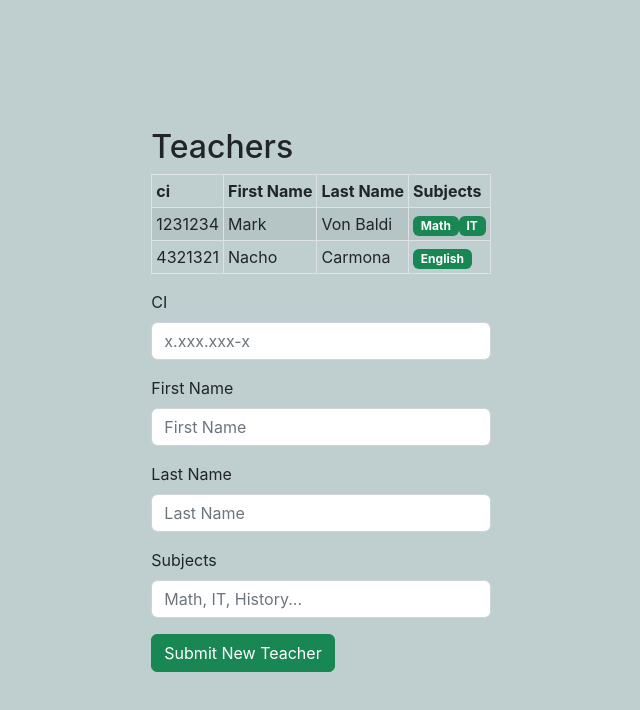
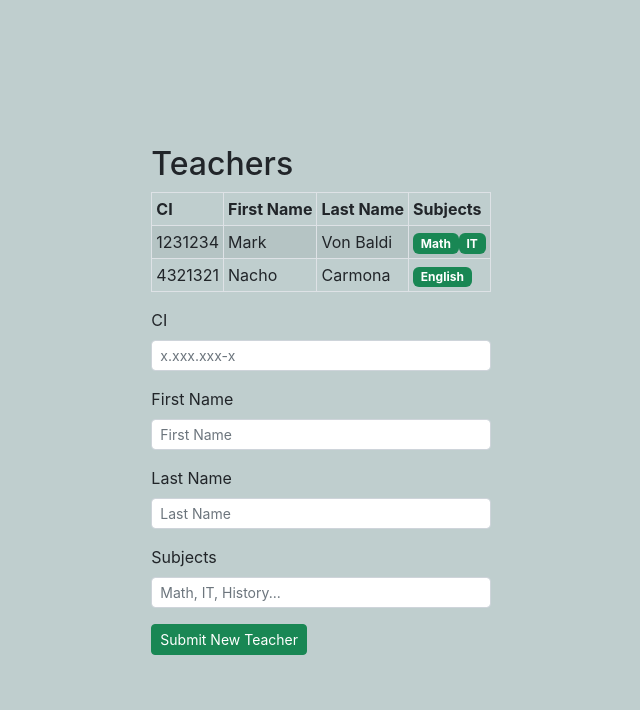
Before and after one commit to marcobaldi97/PISG4Prototype, a React (Create React App) app in the folder pis_prototype/: page / in a window 1280 px wide. Shown: the top 710 px of the page, without its empty margins (319-959 px from the left). Built offline with nearby package versions, Linux system fonts and the light colour scheme.

Commit message:
Refactor Teachers

```diff
--- /dev/null
+++ b/pis_prototype/src/components/CreateTeacher/CreateTeacher.tsx
@@ -0,0 +1,71 @@
+import React from "react";
+import { Button, Form } from "react-bootstrap";
+
+import { Subject, Teacher } from "../../types";
+
+interface CreateTeacherProps {
+	teachers: Teacher[];
+	setTeachers: (teachers: Teacher[]) => void;
+}
+
+export default function CreateTeacher(props: CreateTeacherProps) {
+	const { teachers, setTeachers } = props;
+
+	const handleSubmit = (event: any) => {
+		event.preventDefault();
+
+		const { target } = event;
+
+		const ci: string = target.ci.value;
+		const firstName: string = target.firstName.value;
+		const lastName: string = target.lastName.value;
+		const subjects: Subject[] = (target.subjects.value as string)
+			.replaceAll(" ", "")
+			.split(",")
+			.map((subject) => ({
+				name: subject,
+			}));
+
+		setTeachers([
+			...teachers,
+			{
+				ci,
+				firstName,
+				lastName,
+				subjects,
+			},
+		]);
+	};
+
+	return (
+		<Form onSubmit={handleSubmit}>
+			<Form.Group className="mb-3" controlId="ci">
+				<Form.Label>CI</Form.Label>
+				<Form.Control size="sm" type="text" placeholder="x.xxx.xxx-x" />
+			</Form.Group>
+
+			<Form.Group className="mb-3" controlId="firstName">
+				<Form.Label>First Name</Form.Label>
+				<Form.Control size="sm" type="text" placeholder="First Name" />
+			</Form.Group>
+
+			<Form.Group className="mb-3" controlId="lastName">
+				<Form.Label>Last Name</Form.Label>
+				<Form.Control size="sm" type="text" placeholder="Last Name" />
+			</Form.Group>
+
+			<Form.Group className="mb-3" controlId="subjects">
+				<Form.Label>Subjects</Form.Label>
+				<Form.Control
+					size="sm"
+					type="text"
+					placeholder="Math, IT, History..."
+				/>
+			</Form.Group>
+
+			<Button variant="success" size="sm" type="submit">
+				Submit New Teacher
+			</Button>
+		</Form>
+	);
+}
--- /dev/null
+++ b/pis_prototype/src/components/TeachersTables/TeachersTable.tsx
@@ -0,0 +1,39 @@
+import React from "react";
+import { Badge, Table } from "react-bootstrap";
+
+import { Teacher } from "../../types";
+
+interface TeachersTableProps {
+	teachers: Teacher[];
+}
+
+export default function TeachersTable(props: TeachersTableProps) {
+	const { teachers } = props;
+
+	return (
+		<Table striped bordered hover size="sm">
+			<thead>
+				<tr>
+					<th>CI</th>
+					<th>First Name</th>
+					<th>Last Name</th>
+					<th>Subjects</th>
+				</tr>
+			</thead>
+			<tbody>
+				{teachers.map((teacher) => (
+					<tr>
+						<td>{teacher.ci}</td>
+						<td>{teacher.firstName}</td>
+						<td>{teacher.lastName}</td>
+						<td>
+							{teacher.subjects.map((subject) => (
+								<Badge bg="success">{subject.name}</Badge>
+							))}
+						</td>
+					</tr>
+				))}
+			</tbody>
+		</Table>
+	);
+}
--- a/pis_prototype/src/pages/teachers/teachers.tsx
+++ b/pis_prototype/src/pages/teachers/teachers.tsx
@@ -1,16 +1,9 @@
 import React, { useState } from "react";
 import { Badge, Button, Form, Table } from "react-bootstrap";
 
-interface Subject {
-	name: string;
-}
-
-interface Teacher {
-	ci: string;
-	firstName: string;
-	lastName: string;
-	subjects: Subject[];
-}
+import { Subject, Teacher } from "../../types";
+import TeachersTable from "../../components/TeachersTables/TeachersTable";
+import CreateTeacher from "../../components/CreateTeacher/CreateTeacher";
 
 function Teachers() {
 	const [teachers, setTeachers] = useState<Teacher[]>([
@@ -28,91 +21,13 @@ function Teachers() {
 		},
 	]);
 
-	const handleSubmit = (event: any) => {
-		event.preventDefault();
-
-		alert("assd");
-
-		const { target } = event;
-
-		const ci: string = target.ci.value;
-		const firstName: string = target.firstName.value;
-		const lastName: string = target.lastName.value;
-		const subjects: Subject[] = (target.subjects.value as string)
-			.replaceAll(" ", "")
-			.split(",")
-			.map((subject) => ({
-				name: subject,
-			}));
-
-		setTeachers([
-			...teachers,
-			{
-				ci,
-				firstName,
-				lastName,
-				subjects,
-			},
-		]);
-	};
-
 	return (
 		<section>
 			<h2>Teachers</h2>
 
-			<Table striped bordered hover size="sm">
-				<thead>
-					<tr>
-						<th>ci</th>
-						<th>First Name</th>
-						<th>Last Name</th>
-						<th>Subjects</th>
-					</tr>
-				</thead>
-				<tbody>
-					{teachers.map((teacher) => (
-						<tr>
-							<td>{teacher.ci}</td>
-							<td>{teacher.firstName}</td>
-							<td>{teacher.lastName}</td>
-							<td>
-								{teacher.subjects.map((subject) => (
-									<Badge bg="success">{subject.name}</Badge>
-								))}
-							</td>
-						</tr>
-					))}
-				</tbody>
-			</Table>
+			<TeachersTable teachers={teachers} />
 
-			<Form onSubmit={handleSubmit}>
-				<Form.Group className="mb-3" controlId="ci">
-					<Form.Label>CI</Form.Label>
-					<Form.Control type="text" placeholder="x.xxx.xxx-x" />
-				</Form.Group>
-
-				<Form.Group className="mb-3" controlId="firstName">
-					<Form.Label>First Name</Form.Label>
-					<Form.Control type="text" placeholder="First Name" />
-				</Form.Group>
-
-				<Form.Group className="mb-3" controlId="lastName">
-					<Form.Label>Last Name</Form.Label>
-					<Form.Control type="text" placeholder="Last Name" />
-				</Form.Group>
-
-				<Form.Group className="mb-3" controlId="subjects">
-					<Form.Label>Subjects</Form.Label>
-					<Form.Control
-						type="text"
-						placeholder="Math, IT, History..."
-					/>
-				</Form.Group>
-
-				<Button variant="success" type="submit">
-					Submit New Teacher
-				</Button>
-			</Form>
+			<CreateTeacher teachers={teachers} setTeachers={setTeachers} />
 		</section>
 	);
 }
--- /dev/null
+++ b/pis_prototype/src/types.ts
@@ -0,0 +1,10 @@
+export interface Subject {
+    name: string;
+}
+
+export interface Teacher {
+    ci: string;
+    firstName: string;
+    lastName: string;
+    subjects: Subject[];
+}
```
